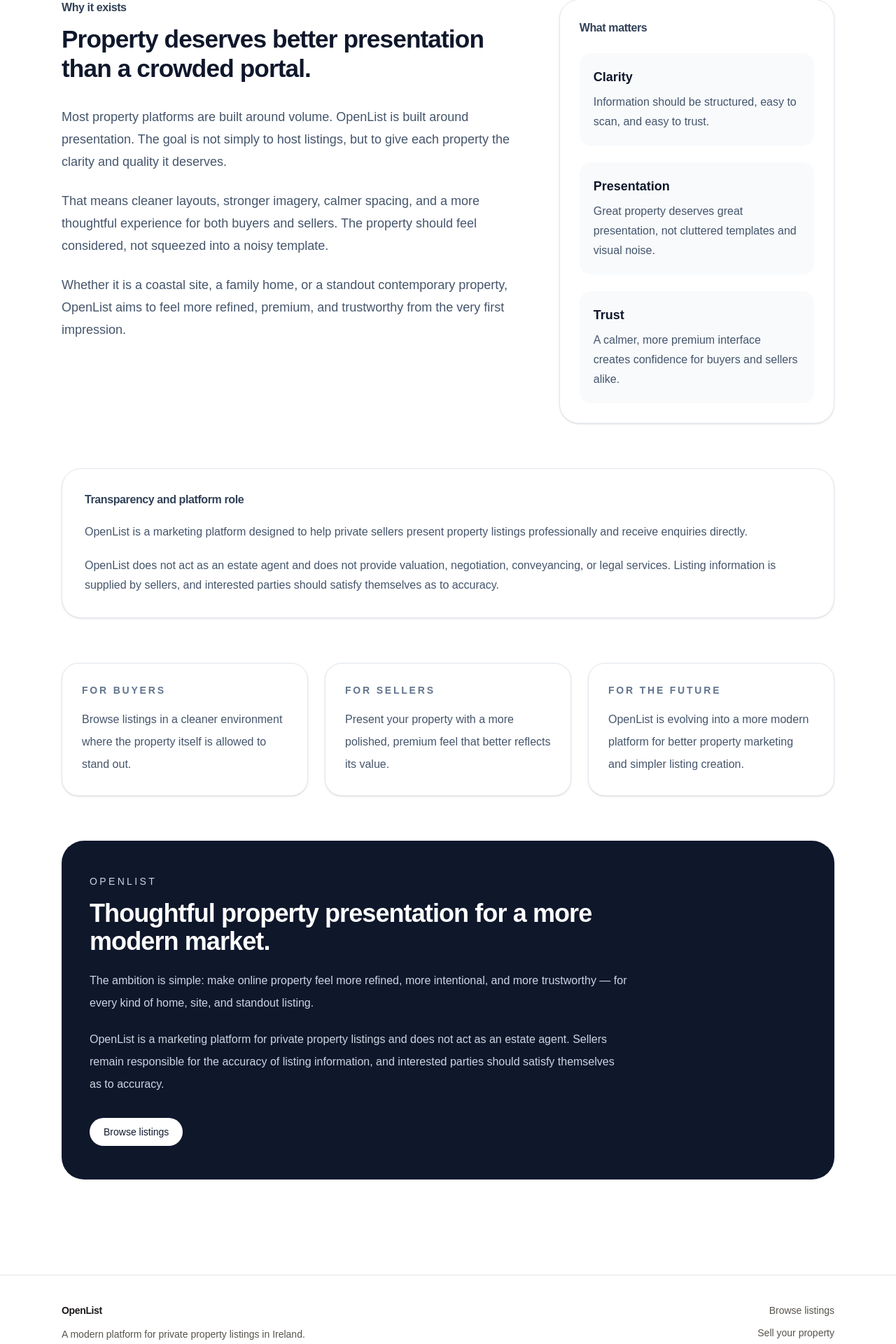
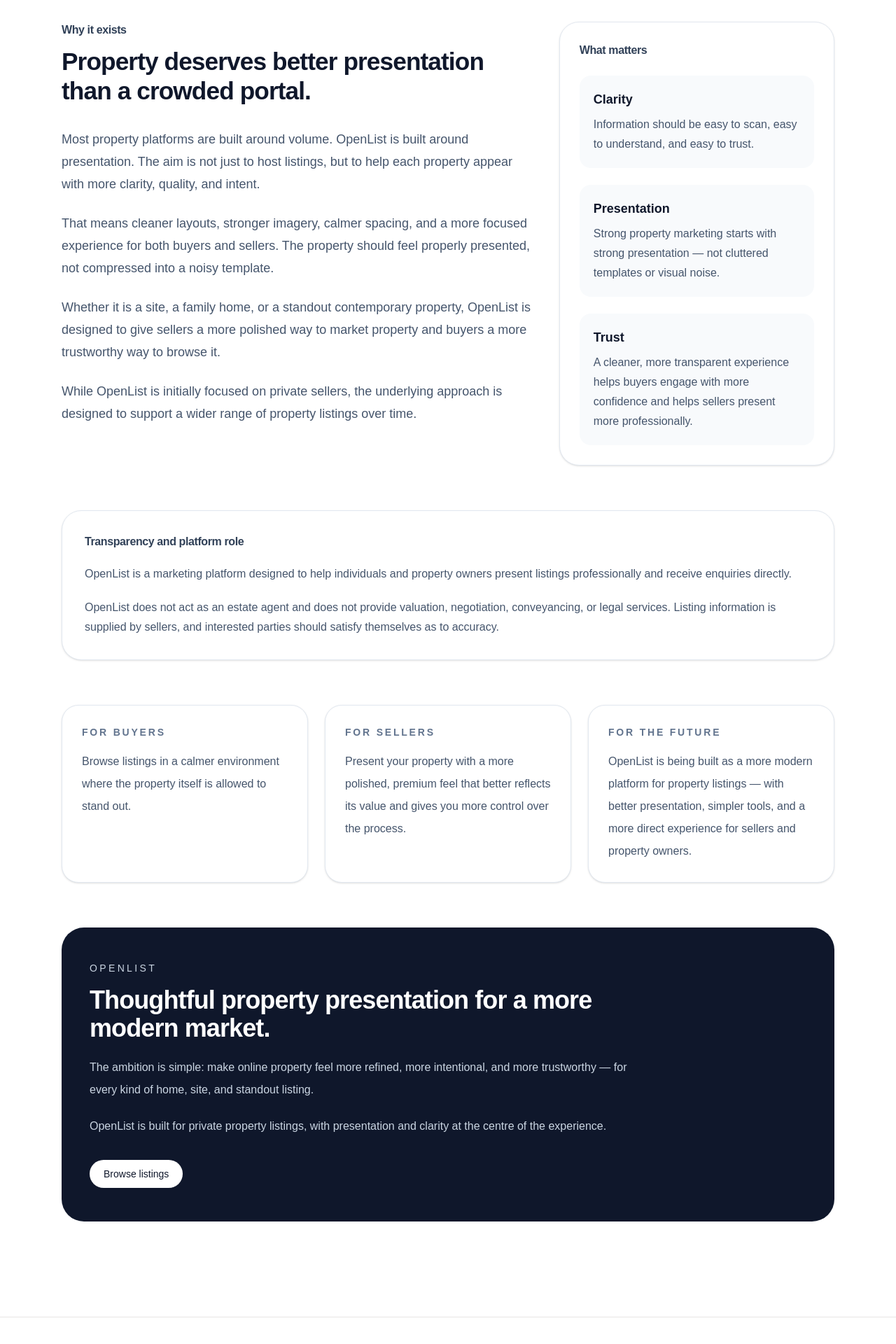
Before and after one commit to danjspg/openlist, a Next.js app: page /about in a window 1280 px wide. Shown: the part 868-2788 px from the top of the page at 70% size. Built offline with nearby package versions, Linux system fonts and the light colour scheme.

Commit message:
UI polish, listing page fixes, image handling, and disclaimers

```diff
--- a/app/about/page.tsx
+++ b/app/about/page.tsx
@@ -26,9 +26,9 @@
           </h1>
 
           <p className="mx-auto mt-6 max-w-3xl text-lg leading-8 text-slate-600 sm:text-xl">
-            OpenList is designed to make property feel calmer, clearer, and more
-            premium online — with better presentation, stronger trust, and a
-            more deliberate browsing experience.
+            OpenList is designed to help property listings feel clearer, more considered,
+            and more trustworthy online — starting with private sellers and a simpler,
+            more direct way to market property.
           </p>
         </div>
 
@@ -45,22 +45,27 @@
             <div className="mt-8 space-y-6 text-lg leading-8 text-slate-600">
               <p>
                 Most property platforms are built around volume. OpenList is
-                built around presentation. The goal is not simply to host
-                listings, but to give each property the clarity and quality it
-                deserves.
+                built around presentation. The aim is not just to host listings,
+                but to help each property appear with more clarity, quality, and intent.
               </p>
 
               <p>
                 That means cleaner layouts, stronger imagery, calmer spacing,
-                and a more thoughtful experience for both buyers and sellers.
-                The property should feel considered, not squeezed into a noisy
-                template.
+                and a more focused experience for both buyers and sellers.
+                The property should feel properly presented, not compressed into
+                a noisy template.
               </p>
 
               <p>
-                Whether it is a coastal site, a family home, or a standout
-                contemporary property, OpenList aims to feel more refined,
-                premium, and trustworthy from the very first impression.
+                Whether it is a site, a family home, or a standout contemporary
+                property, OpenList is designed to give sellers a more polished
+                way to market property and buyers a more trustworthy way to browse it.
+              </p>
+
+              <p>
+                While OpenList is initially focused on private sellers, the
+                underlying approach is designed to support a wider range of
+                property listings over time.
               </p>
             </div>
           </div>
@@ -74,8 +79,7 @@
               <div className="rounded-2xl bg-slate-50 p-5">
                 <h3 className="text-lg font-semibold text-slate-900">Clarity</h3>
                 <p className="mt-2 leading-7 text-slate-600">
-                  Information should be structured, easy to scan, and easy to
-                  trust.
+                  Information should be easy to scan, easy to understand, and easy to trust.
                 </p>
               </div>
 
@@ -84,16 +88,14 @@
                   Presentation
                 </h3>
                 <p className="mt-2 leading-7 text-slate-600">
-                  Great property deserves great presentation, not cluttered
-                  templates and visual noise.
+                  Strong property marketing starts with strong presentation — not cluttered templates or visual noise.
                 </p>
               </div>
 
               <div className="rounded-2xl bg-slate-50 p-5">
                 <h3 className="text-lg font-semibold text-slate-900">Trust</h3>
                 <p className="mt-2 leading-7 text-slate-600">
-                  A calmer, more premium interface creates confidence for buyers
-                  and sellers alike.
+                  A cleaner, more transparent experience helps buyers engage with more confidence and helps sellers present more professionally.
                 </p>
               </div>
             </div>
@@ -107,9 +109,8 @@
 
           <div className="mt-5 space-y-5 text-base leading-7 text-slate-600">
             <p>
-              OpenList is a marketing platform designed to help private sellers
-              present property listings professionally and receive enquiries
-              directly.
+              OpenList is a marketing platform designed to help individuals and
+              property owners present listings professionally and receive enquiries directly.
             </p>
 
             <p>
@@ -127,7 +128,7 @@
               For buyers
             </p>
             <p className="mt-4 leading-8 text-slate-600">
-              Browse listings in a cleaner environment where the property itself
+              Browse listings in a calmer environment where the property itself
               is allowed to stand out.
             </p>
           </div>
@@ -138,7 +139,7 @@
             </p>
             <p className="mt-4 leading-8 text-slate-600">
               Present your property with a more polished, premium feel that
-              better reflects its value.
+              better reflects its value and gives you more control over the process.
             </p>
           </div>
 
@@ -147,8 +148,9 @@
               For the future
             </p>
             <p className="mt-4 leading-8 text-slate-600">
-              OpenList is evolving into a more modern platform for better
-              property marketing and simpler listing creation.
+              OpenList is being built as a more modern platform for property
+              listings — with better presentation, simpler tools, and a more
+              direct experience for sellers and property owners.
             </p>
           </div>
         </div>
@@ -170,10 +172,8 @@
             </p>
 
             <p className="mt-5 leading-8 text-slate-300">
-              OpenList is a marketing platform for private property listings and
-              does not act as an estate agent. Sellers remain responsible for
-              the accuracy of listing information, and interested parties should
-              satisfy themselves as to accuracy.
+              OpenList is built for private property listings, with presentation
+              and clarity at the centre of the experience.
             </p>
 
             <div className="mt-8">
--- a/app/layout.tsx
+++ b/app/layout.tsx
@@ -9,8 +9,8 @@
 }
 
 const navItems = [
-  { href: "/listings", label: "Browse" },
-  { href: "/sell", label: "Sell" },
+  { href: "/listings", label: "Listings" },
+  { href: "/sell", label: "Sell your property" },
   { href: "/about", label: "About" },
 ]
 
@@ -54,7 +54,7 @@
                   href="/sell"
                   className="inline-flex items-center rounded-full bg-stone-900 px-5 py-2.5 text-base font-medium text-white shadow-sm transition hover:bg-stone-700"
                 >
-                  Start selling
+                  Create a listing
                 </Link>
               </div>
             </div>
@@ -74,7 +74,7 @@
                 href="/sell"
                 className="ml-auto inline-flex shrink-0 items-center rounded-full bg-stone-900 px-4 py-2 text-sm font-medium text-white shadow-sm transition hover:bg-stone-700"
               >
-                Sell
+                Create listing
               </Link>
             </div>
           </div>
@@ -111,10 +111,10 @@
 
               <div className="flex flex-col gap-3 text-sm text-stone-600 md:items-end">
                 <Link href="/listings" className="transition hover:text-stone-900">
-                  Browse listings
+                  View listings
                 </Link>
                 <Link href="/sell" className="transition hover:text-stone-900">
-                  Sell your property
+                  Create a listing
                 </Link>
                 <Link href="/about" className="transition hover:text-stone-900">
                   About OpenList
--- a/app/listings/[slug]/page.tsx
+++ b/app/listings/[slug]/page.tsx
@@ -294,7 +294,7 @@
                 >
                   <path d="m15 18-6-6 6-6" />
                 </svg>
-                Back to listings
+                View listings
               </Link>
             </div>
           </div>
@@ -315,6 +315,18 @@
               <div className="mt-4 whitespace-pre-line leading-8 text-slate-700">
                 {listing.description}
               </div>
+            </div>
+
+            <div className="mt-8 rounded-2xl border border-slate-200 bg-slate-50 px-5 py-4">
+              <p className="text-sm leading-6 text-slate-600">
+                These details are provided by the seller and have not been independently verified.
+                All information is for guidance only, and interested parties should satisfy
+                themselves as to accuracy.
+              </p>
+              <p className="mt-3 text-sm leading-6 text-slate-600">
+                OpenList acts as a marketing platform and does not provide valuation,
+                negotiation, conveyancing, or legal services.
+              </p>
             </div>
           </div>
 
--- a/app/listings/page.tsx
+++ b/app/listings/page.tsx
@@ -136,8 +136,7 @@
               Listings
             </h1>
             <p className="mt-4 max-w-2xl text-base leading-7 text-stone-600 sm:text-lg sm:leading-8">
-              Beautifully presented homes and sites, designed to feel calm, clear,
-              and premium.
+              A cleaner way to explore property — with better presentation and less noise.
             </p>
           </div>
 
@@ -377,7 +376,7 @@
                       </p>
 
                       <span className="inline-flex items-center text-sm font-medium text-stone-700 transition group-hover:text-stone-900">
-                        View details
+                        View listing
                         <svg
                           className="ml-2 h-4 w-4 transition-transform duration-200 group-hover:translate-x-0.5"
                           viewBox="0 0 24 24"
--- a/app/page.tsx
+++ b/app/page.tsx
@@ -62,9 +62,9 @@
           </h1>
 
           <p className="mt-5 max-w-2xl text-base leading-7 text-stone-600 sm:mt-6 sm:text-lg sm:leading-8">
-            OpenList is a more elegant way to market exceptional homes and sites
-            in Ireland — combining premium presentation, modern tools, and a
-            simpler fixed-fee approach.
+            OpenList is a modern platform for property listings, designed to help
+            private sellers present property more professionally — with a clearer,
+            more considered experience for buyers.
           </p>
 
           <div className="mt-7 flex flex-wrap gap-3 sm:mt-8 sm:gap-4">
@@ -72,13 +72,13 @@
               href="/sell"
               className="rounded-full bg-stone-900 px-5 py-3 text-sm font-medium text-white transition hover:bg-stone-700 sm:px-6"
             >
-              Start selling
+              Create a listing
             </Link>
             <Link
               href="/listings"
               className="rounded-full border border-stone-300 px-5 py-3 text-sm font-medium text-stone-700 transition hover:border-stone-900 hover:text-stone-900 sm:px-6"
             >
-              Browse listings
+              View listings
             </Link>
           </div>
 
@@ -97,9 +97,13 @@
             </div>
           </div>
 
+          <p className="mt-6 text-sm leading-6 text-stone-500">
+            Built to simplify private property sales without losing quality of presentation.
+          </p>
+
           <div className="mt-8 rounded-2xl border border-stone-200 bg-white/80 px-5 py-4 shadow-sm sm:mt-10">
             <p className="text-sm leading-6 text-stone-600">
-              OpenList is a marketing platform for private property listings.
+              OpenList is a marketing platform for property listings.
             </p>
             <p className="mt-2 text-sm leading-6 text-stone-600">
               Listing information is provided by sellers and has not been independently verified.
@@ -250,7 +254,7 @@
             {
               step: "02",
               title: "Launch with confidence",
-              text: "Go live with a strong, design-led listing experience that feels closer to a boutique brand than a crowded portal.",
+              text: "Publish a clean, well-structured listing that presents your property clearly and professionally.",
             },
             {
               step: "03",
@@ -296,7 +300,7 @@
                 href="/sell"
                 className="inline-block rounded-full bg-white px-6 py-3 text-sm font-medium text-stone-900 transition hover:bg-stone-200"
               >
-                Explore selling with OpenList
+                Create a listing
               </Link>
             </div>
 
--- a/app/sell/page.tsx
+++ b/app/sell/page.tsx
@@ -4,7 +4,6 @@
 export default function SellPage() {
   return (
     <main className="min-h-screen bg-stone-50">
-      {/* HERO */}
       <section className="relative overflow-hidden border-b border-stone-200 bg-gradient-to-b from-white via-stone-50 to-stone-100/60">
         <div className="mx-auto max-w-4xl px-4 py-14 text-center sm:px-6 sm:py-16 md:py-20">
           <p className="text-sm font-medium uppercase tracking-[0.28em] text-stone-500">
@@ -21,10 +20,9 @@
           </p>
 
           <p className="mt-4 text-sm text-stone-500">
-            No agents. No commissions. Just a simpler, modern way to sell.
+            No traditional agent model. No commission structure. Just a simpler way to sell.
           </p>
 
-          {/* subtle trust strip */}
           <div className="mx-auto mt-8 max-w-xl rounded-2xl border border-stone-200 bg-white/80 px-5 py-4 text-sm text-stone-600 shadow-sm">
             You stay in control of your listing, enquiries, and process.
             OpenList simply provides the platform and presentation.
@@ -32,7 +30,6 @@
         </div>
       </section>
 
-      {/* FORM */}
       <section className="mx-auto max-w-4xl px-4 py-10 sm:px-6 sm:py-12">
         <div className="rounded-[32px] border border-stone-200 bg-white p-5 shadow-sm sm:p-6 md:p-8">
           <SellerListingV2Form
@@ -41,7 +38,6 @@
           />
         </div>
 
-        {/* LEGAL / DISCLAIMER */}
         <div className="mt-10 space-y-3 text-center text-xs leading-5 text-stone-500">
           <p>
             OpenList is a marketing platform for private property listings.
```
